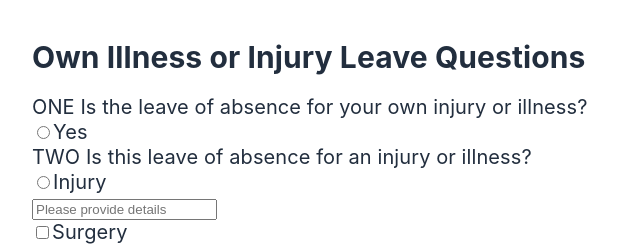
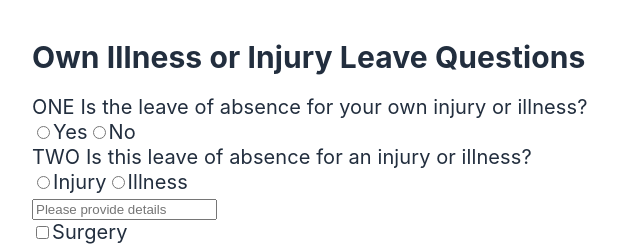
Before and after one commit to nagesh147/amz-form-app, a React (Create React App) app: page / in a window 1280 px wide. Shown: the top 246 px of the page, without its empty margins (0-640 px from the left). Built offline with nearby package versions, Linux system fonts and the light colour scheme.

Commit message:
adding radio fields dynamically

```diff
--- a/src/components/elements/Radio.js
+++ b/src/components/elements/Radio.js
@@ -13,14 +13,19 @@
       >
         <label>{formItem.question}</label>
         <br />
-
-        <input
-          type={formItem.dataType}
-          className="mbt5"
-          value={formItem.dataTypeValue.split(',')[0]}
-          {...register('orderOne', { required: formItem.isRequired })}
-        />
-        <label>{formItem.dataTypeValue.split(',')[0]}</label>
+        {formItem.dataTypeValue.split(',').map((radioValue, index) => {
+          return (
+            <>
+              <input
+                type={formItem.dataType}
+                className="mbt5"
+                // value={radioValue}
+                {...register('orderOne', { required: formItem.isRequired })}
+              />
+              <label>{radioValue}</label>
+            </>
+          )
+        })}
       </div>
       {/* {selectedOption === 'Yes' && orderHandler(currentOrder)}
       {selectedOption === 'Injury' && orderHandler(currentOrder)} */}
```
